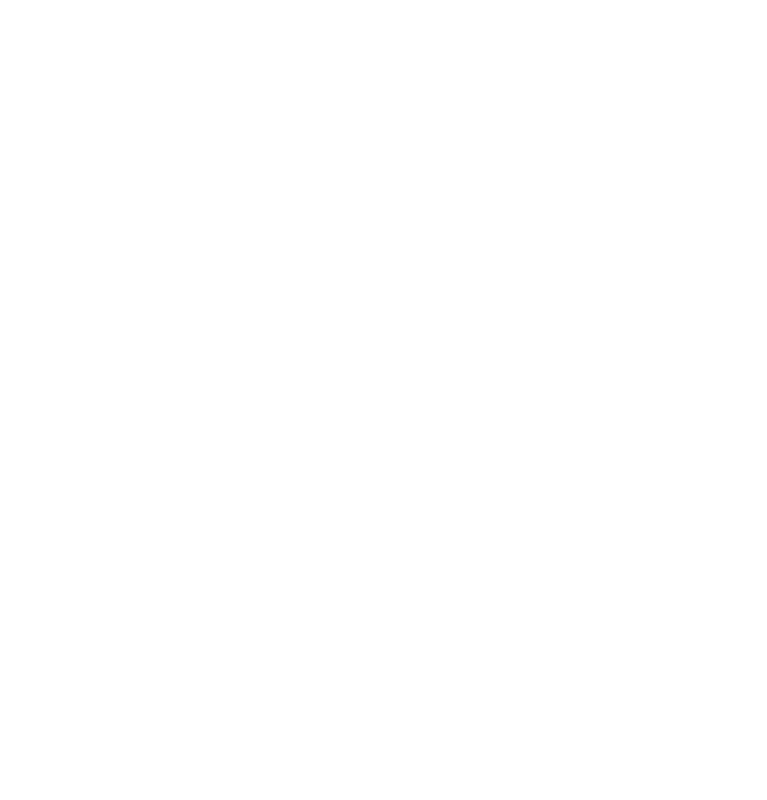
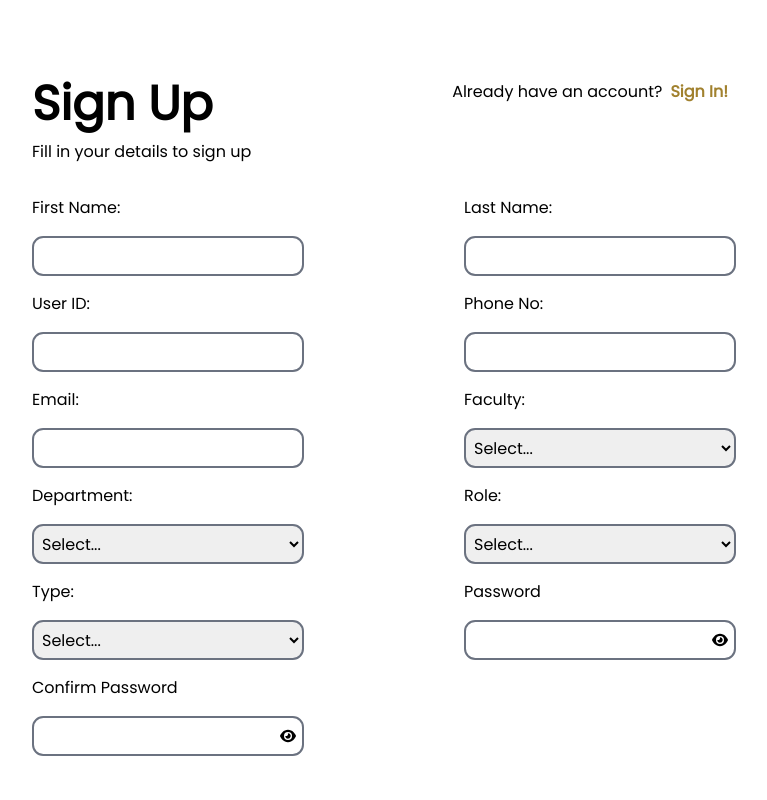
Before and after one commit to javadroid/Assignment, a React (Create React App) app: page /SignUp in a window 1280 px wide. Before the commit this address had no page. Shown: the top 800 px of the page, without its empty margins (256-1023 px from the left). Built offline with nearby package versions, Linux system fonts and the light colour scheme.

Commit message:
linkingChanges

```diff
--- a/src/App.tsx
+++ b/src/App.tsx
@@ -7,8 +7,8 @@
   return (
     <Router>
       <Routes>
-        <Route path="/" element={<SignUp />}></Route>
-        <Route path="/signIn" element={<SignIn />}></Route>
+        <Route path="/" element={<SignIn />}></Route>
+        <Route path="/SignUp" element={<SignUp />}></Route>
         <Route path="/forget" element={<ForgetPassword />}></Route>
       </Routes>
     </Router>
--- a/src/components/ForgetPassword.tsx
+++ b/src/components/ForgetPassword.tsx
@@ -27,7 +27,7 @@
             </Link>
             <p className="font-medium">
               Don't have an account?{" "}
-              <Link to={"/"} className="text-[#a1812e] font-semibold">
+              <Link to={"/SignUp"} className="text-[#a1812e] font-semibold">
                 Sign Up
               </Link>
             </p>
--- a/src/components/SignIn.tsx
+++ b/src/components/SignIn.tsx
@@ -45,12 +45,12 @@
         {/* The Signup page */}
         <div className="basis-2/3 flex flex-col pt-28 px-24 pb-96">
           <div className="flex flex-row justify-between mb-28 items-center">
-            <Link to={"/"} className="group text-[#a1812e]">
+            <Link to="/SignUp" className="group text-[#a1812e]">
               <FaArrowLeft className="opacity-70 group-hover:-translate-x-1 transition" />
             </Link>
             <p className="font-medium">
               Don't have an account?{" "}
-              <Link to={"/"} className="text-[#a1812e] font-semibold">
+              <Link to="/SignUp" className="text-[#a1812e] font-semibold">
                 Sign Up
               </Link>
             </p>
--- a/src/components/SignUp.tsx
+++ b/src/components/SignUp.tsx
@@ -35,7 +35,7 @@
           </p>
           <Link
             className="px-2 font-pop text-[#a1812e] font-[600] text-[1rem]"
-            to="/SignIn"
+            to="/"
           >
             Sign In!
           </Link>
```
